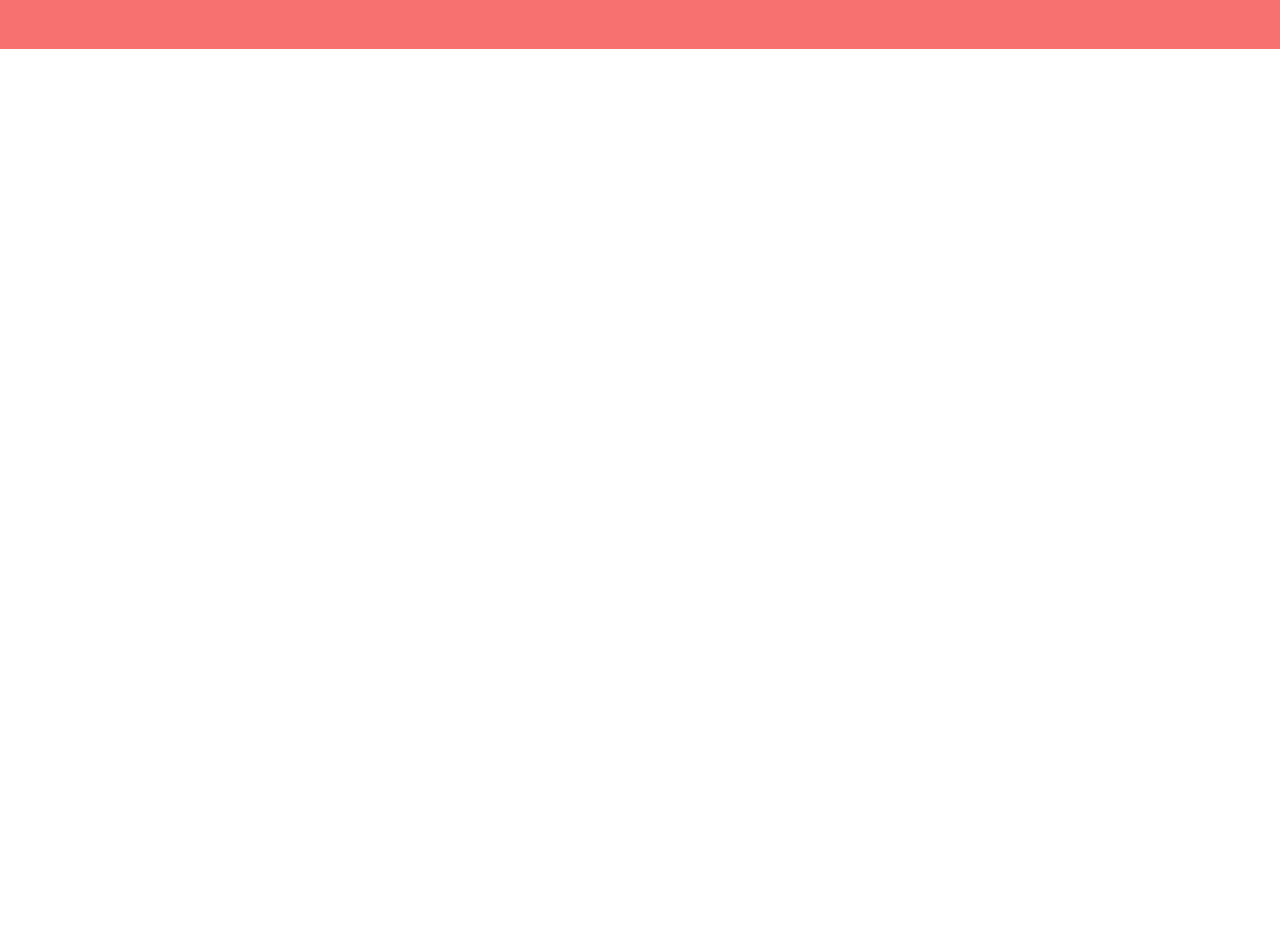
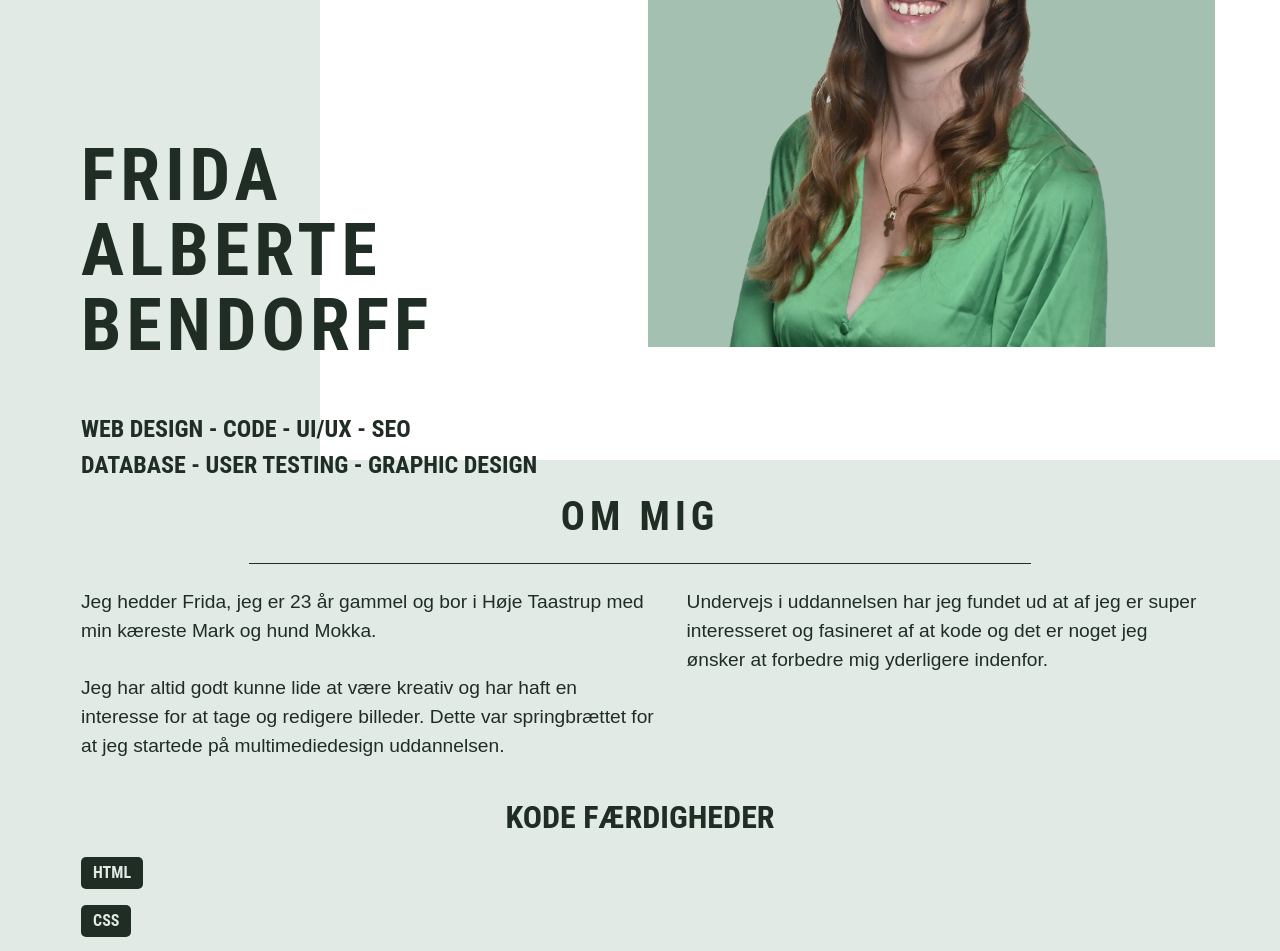
Before and after one commit to Fridakea/praktik-ppp, a React (Create React App) app: page / in a window 1280 px wide. Shown: the part 220-1171 px from the top of the page. Before the commit the page ends 800 px from the top, so only its background shows below. Built offline with nearby package versions, Linux system fonts and the light colour scheme.

Commit message:
website WIP

```diff
--- a/src/App.js
+++ /dev/null
@@ -1,27 +0,0 @@
-import { useState } from "react";
-
-// let number = 0;
-
-// function traditional(){
-//   document.querySelector('h1').innerHTML = ++number;
-// }
-
-export function App() {
-  const [num, setNum] = useState(0);
-
-  return (
-    <div className="App">
-      <h1 className="text-4xl">{num}</h1>
-      <button onClick={() => setNum(num + 1)}>+1</button>
-      <br />
-      <br />
-
-      <div className="todo-list bg-red-400 p-4 py-6 sm:py-12 flex flex-col items-start">
-        <input />
-        <button>Indsæt ToDo</button>
-        <input type="checkbox" id="input1" name="input1"/>
-        <label htmlFor="input1">...</label>
-      </div>
-    </div>
-  );
-}
--- /dev/null
+++ b/src/components/AboutMe.jsx
@@ -0,0 +1,29 @@
+export function AboutMe() {
+
+    return (
+      <div>
+        <div>
+            <h2 className="text-center">Om mig</h2>
+            <hr />
+            <div className="flex flex-col sm:flex-row sm:gap-8">
+                <p className="mb-8">Jeg hedder Frida, jeg er 23 år gammel og bor i Høje Taastrup med min kæreste Mark og hund Mokka.<br /><br />
+                Jeg har altid godt kunne lide at være kreativ og har haft en interesse for at tage og redigere billeder. Dette var springbrættet for at jeg startede på multimediedesign uddannelsen.</p>
+                <p>Undervejs i uddannelsen har jeg fundet ud at af jeg er super interesseret og fasineret af at kode og det er noget jeg ønsker at forbedre mig yderligere indenfor.</p>
+            </div>
+        </div>
+
+        <div className="code">
+            <h3 className="text-center">Kode færdigheder</h3>
+            <div className="tags">
+                <h6>HTML</h6>
+                <h6>CSS</h6>
+                <h6>JavaScript</h6>
+                <h6>Astro</h6>
+                <h6>React</h6>
+                <h6>Next.js</h6>
+                <h6>Tailwind CSS</h6>
+            </div>
+        </div>
+      </div>
+    );
+  }
--- /dev/null
+++ b/src/components/App.jsx
@@ -0,0 +1,14 @@
+import {Header} from './Header.jsx';
+import { HeroSection } from './HeroSection.jsx';
+import { AboutMe } from './AboutMe.jsx';
+
+export function App() {
+
+  return (
+    <main className="App max-w-[1150px] mx-auto px-4">
+      <Header />
+      <HeroSection />
+      <AboutMe />
+    </main>
+  );
+}
--- /dev/null
+++ b/src/components/Header.jsx
@@ -0,0 +1,8 @@
+export function Header() {
+
+    return (
+      <div>
+
+      </div>
+    );
+  }
--- /dev/null
+++ b/src/components/HeroSection.jsx
@@ -0,0 +1,19 @@
+import portrait1 from '../assets/images/frida-portrait.webp';
+console.log(portrait1);
+
+export function HeroSection() {
+
+    return (
+      <div>
+        <div className="hidden sm:block w-[75%] max-w-[1250px] h-[85%] absolute right-0 top-0 -z-10 bg-white"></div>
+
+        <div className='flex flex-col sm:flex-row-reverse sm:items-end sm:mb-16'>
+          <div className='aspect-square w-[75%] bg-cover bg-secondary self-end mr-[-1rem] sm:w-[100%] sm:h-[100%]' style={{backgroundImage: `url(${portrait1})`}}></div>
+
+          <h1 className='mt-[-5vh] sm:mb-[-16px] w-full'>Frida<br />Alberte<br />Bendorff</h1>
+        </div>
+        <h5 className='text-right sm:hidden'>WEB DESIGN  -  CODE<br />UI/UX  -  SEO  -  DATABASE<br />USER TESTING  -  GRAPHIC DESIGN </h5>
+        <h5 className='hidden sm:block'>WEB DESIGN  -  CODE  -  UI/UX  -  SEO<br />DATABASE  -  USER TESTING  -  GRAPHIC DESIGN </h5>
+      </div>
+    );
+  }
--- /dev/null
+++ b/src/components/exercises/Counter.jsx
@@ -0,0 +1,18 @@
+import { useState } from "react";
+
+// let number = 0;
+
+// function traditional(){
+//   document.querySelector('h1').innerHTML = ++number;
+// }
+
+export function Counter() {
+  const [num, setNum] = useState(0);
+
+  return (
+    <div>
+      <h1 className="text-4xl">{num}</h1>
+      <button onClick={() => setNum(num + 1)}>+1</button>
+    </div>
+  );
+}
--- /dev/null
+++ b/src/components/exercises/Todos.jsx
@@ -0,0 +1,22 @@
+import { useState } from "react";
+
+export function Todos() {
+  const [todos, setTodos] = useState(["tomat", "ost", "pizza"]);
+
+  return (
+    <div>
+        <div className="todo-list bg-red-400 p-4 py-6 sm:py-12 flex flex-col items-start">
+        <input />
+        <button className="bg-slate-200 py-1 px-3">Indsæt</button>
+        <div className="flex flex-row">
+          <input type="checkbox" id="input1" name="input1"/>
+          <label htmlFor="input1">...</label>
+        </div>
+
+        {
+          todos.map((nextTodo) => <p>{nextTodo}</p>)
+        }
+      </div>
+    </div>
+  );
+}
--- /dev/null
+++ b/src/css/global.css
@@ -0,0 +1,95 @@
+@tailwind base;
+@tailwind components;
+@tailwind utilities;
+
+@import url('https://fonts.googleapis.com/css2?family=Hind+Vadodara:wght@300;400;500;600;700&family=Roboto+Condensed:ital,wght@0,100..900;1,100..900&display=swap');
+
+@layer base {
+    :root {
+        /* Color variables */
+        --color-primary: 225 234 229;
+        --color-secondary: 164 192 176;
+        --color-text: 31 45 37;
+        --color-action: 173 66 57;
+    }
+
+    .dark-mode {
+        /* Color variables for dark mode */
+        --primary-color-shade: #000000;
+        --primary-color: #1F2D25;
+        --secondary-color: #344B3E;
+        --text-color: #E1EAE5;
+        --action-color: #C65B52;
+    }
+}
+
+body {
+  margin: 0;
+  -webkit-font-smoothing: antialiased;
+  -moz-osx-font-smoothing: grayscale;
+  background-color: rgb(var(--color-primary));
+
+  font-family: "Hind Vadodara", sans-serif;
+  color: rgb(var(--color-text));
+}
+
+h1, h2, h3, h4, h5, h6, a, button {
+  font-family: "Roboto Condensed", sans-serif;
+  font-weight: 600;
+  text-transform: uppercase;
+  margin-bottom: 1rem;
+}
+
+h1 {
+    font-size: 4rem;
+    line-height: 75px;
+    margin-bottom: 1.5rem;
+    letter-spacing: 5px;
+}
+
+h2 {
+    font-size: 2.5rem;
+    letter-spacing: 5px;
+}
+
+h3 {
+    font-size: 2rem;
+}
+
+ h4 {
+    font-size: 1.5rem;
+}
+
+h5 {
+    font-size: 1.35rem;
+    margin-bottom: 0.25rem;
+}
+
+h6 {
+    width: fit-content;
+    padding: 4px 12px;
+    background-color: rgb(var(--color-text));
+    border-radius: 5px;
+
+    text-transform: none;
+    font-size: 1rem;
+    color: rgb(var(--color-primary));
+}
+
+p {
+    font-size: 1rem;
+}
+
+@media (min-width: 769px) {
+    h1 {
+        font-size: 4.5rem;
+    }
+
+    h5 {
+        font-size: 1.5rem;
+    }
+
+    p {
+        font-size: 1.2rem;
+    }
+}
--- /dev/null
+++ b/src/css/style.css
@@ -0,0 +1,7 @@
+hr {
+    height: 1px;
+    width: 70%;
+    margin-inline: auto;
+    margin-bottom: 1.5rem;
+    border-color: rgb(var(--color-text));
+}
--- a/src/index.css
+++ /dev/null
@@ -1,17 +0,0 @@
-@tailwind base;
-@tailwind components;
-@tailwind utilities;
-
-body {
-  margin: 0;
-  font-family: -apple-system, BlinkMacSystemFont, 'Segoe UI', 'Roboto', 'Oxygen',
-    'Ubuntu', 'Cantarell', 'Fira Sans', 'Droid Sans', 'Helvetica Neue',
-    sans-serif;
-  -webkit-font-smoothing: antialiased;
-  -moz-osx-font-smoothing: grayscale;
-}
-
-code {
-  font-family: source-code-pro, Menlo, Monaco, Consolas, 'Courier New',
-    monospace;
-}
--- a/src/index.js
+++ b/src/index.js
@@ -1,7 +1,8 @@
 import React from 'react';
 import ReactDOM from 'react-dom/client';
-import './index.css';
-import {App} from './App';
+import './css/global.css';
+import './css/style.css';
+import {App} from './components/App';
 
 const root = ReactDOM.createRoot(document.getElementById('root'));
 root.render(
--- a/tailwind.config.js
+++ b/tailwind.config.js
@@ -4,7 +4,14 @@ module.exports = {
     "./src/**/*.{js,jsx,ts,tsx}",
   ],
   theme: {
-    extend: {},
+    extend: {
+      colors: {
+        primary: "rgb(var(--color-primary))",
+        secondary: "rgb(var(--color-secondary))",
+        text: "rgb(var(--color-text))",
+        action: "rgb(var(--color-action))"
+      }
+    },
   },
   plugins: [],
 }
```
Also changed, not shown: src/assets/images/frida-portrait.webp (added), src/assets/images/portrait.webp (added).
